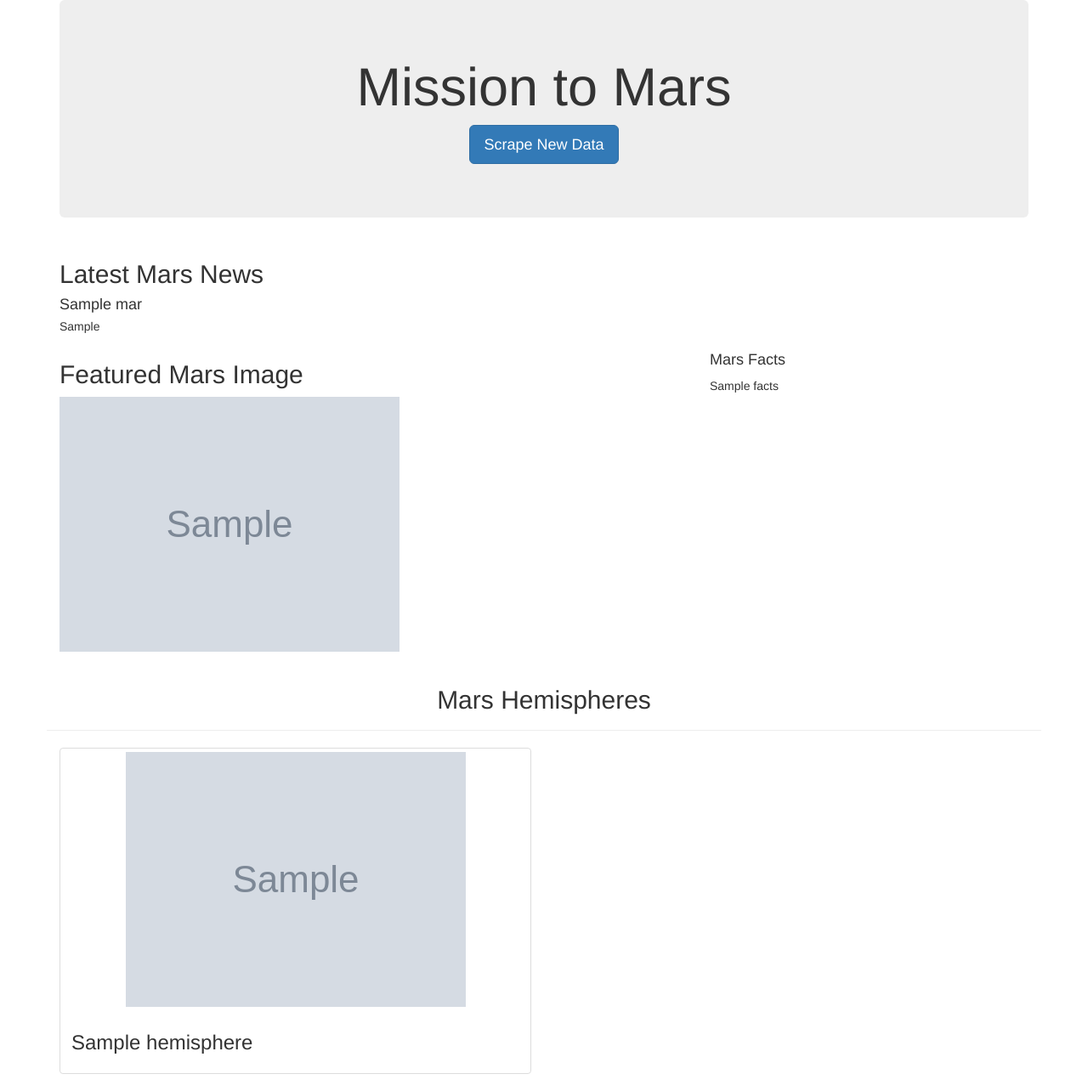
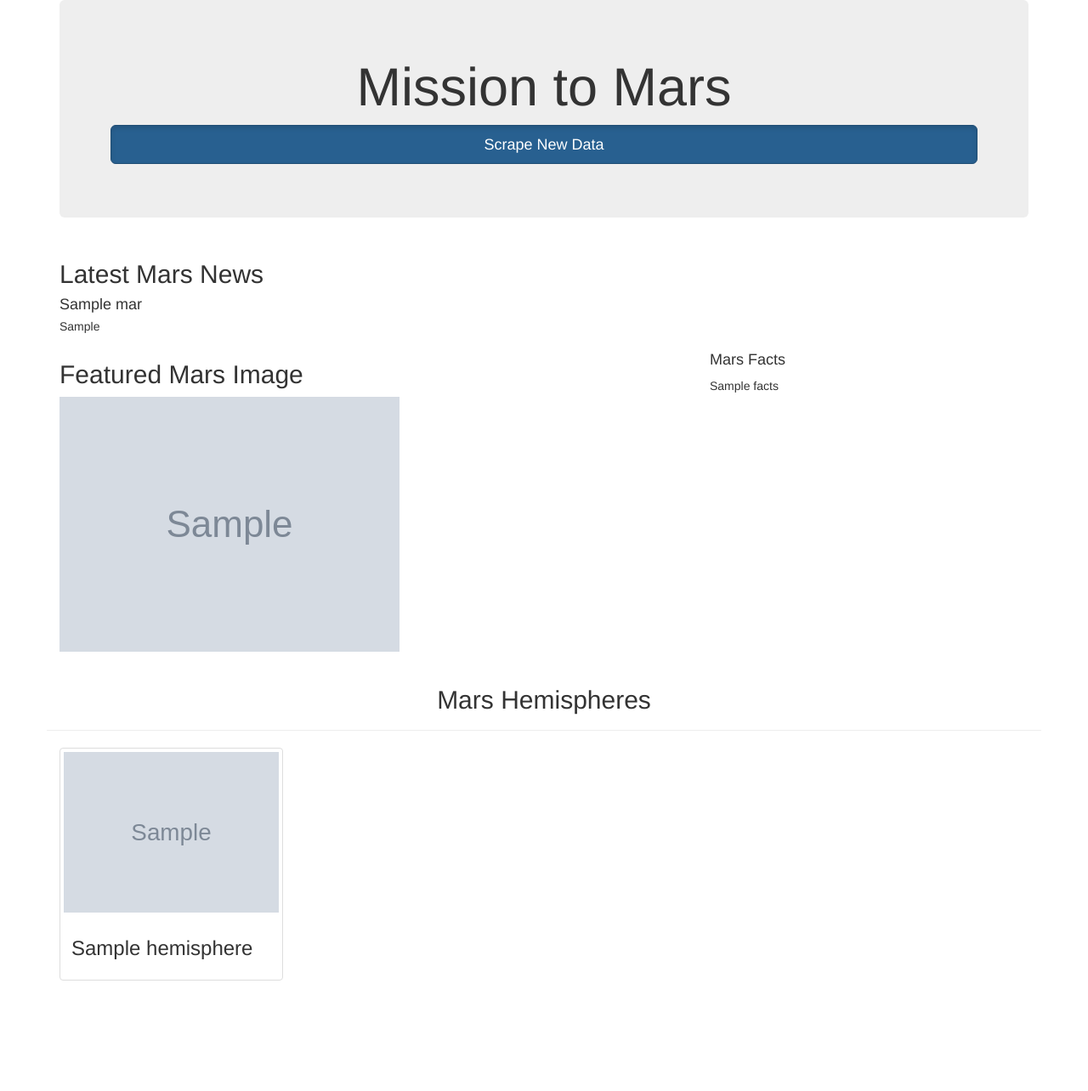
Before and after one commit to WenYuHo/Mission-to-Mars, a Flask app: page / in a window 1280 px wide. Shown: the whole page at 85% size. After the commit the page ends 1154 px from the top, so only its background shows below. Run offline with Flask 2, Linux system fonts and the light colour scheme; grey boxes marked "Sample" are stand-in pictures; a database or web service that is not in the repository returns one stand-in record (values such as "Sample title"); some libraries are stand-ins or nearby versions.

Commit message:
Update index.html

```diff
--- a/templates/index.html
+++ b/templates/index.html
@@ -15,10 +15,9 @@
             <div class="jumbotron text-center">
                 <h1>Mission to Mars</h1>
                 <p>
-                    <a class="btn btn-primary btn-lg" href="/scrape" role="button" id="scrape-button">Scrape New Data</a>
+                    <a class="btn btn-primary btn-lg btn-block active" href="/scrape" role="button" id="scrape-button">Scrape New Data</a>
                 </p>
             </div>
-
             <!-- Mars News -->
             <div class="row" id="mars-news">
                 <!-- class="row" helps align, up to 12 columns can be used within the container -->
@@ -42,7 +41,7 @@
                 <!-- Mars Facts -->
                 <!-- Same level as Image -->
                 <div class="col-md-4">
-                    <div class="row" id="mars-facts">
+                    <div class="row"  id="mars-facts"id="mars-facts">
                         <h4>Mars Facts</h4>
                         <!--facts table in the mars document,
                         and this code doesn't contain anything malicious-->
@@ -55,11 +54,11 @@
                 <div class="page-header">
                     <h2 class="text-center">Mars Hemispheres</h2>
                 </div>
-
+                <!--For loop from mongo.mars_app.mar.hemispheres-->
                 {% for hemisphere in mars.hemispheres %}
-                <div class="col-md-6">
+                <div class="col-xs-6 col-sm-3">
                     <div class="thumbnail">
-                        <img src="{{hemisphere.img_url | default('static/images/error.png', true)}}" alt="...">
+                        <img src="{{hemisphere.img_url | default('static/images/error.png', true)}}"  alt="...">
                         <div class="caption">
                             <h3>{{hemisphere.title}}</h3>
                         </div>
```
